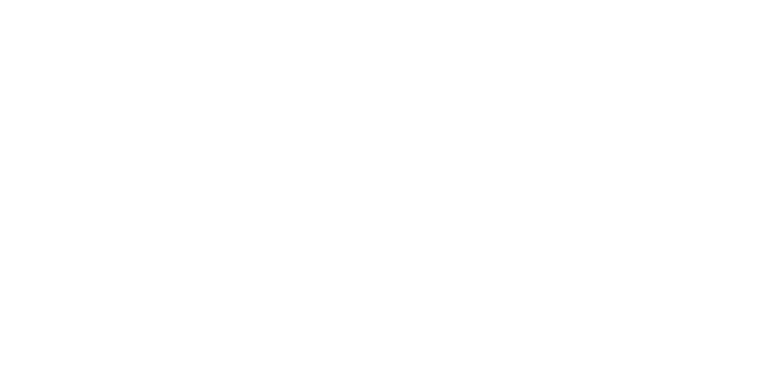
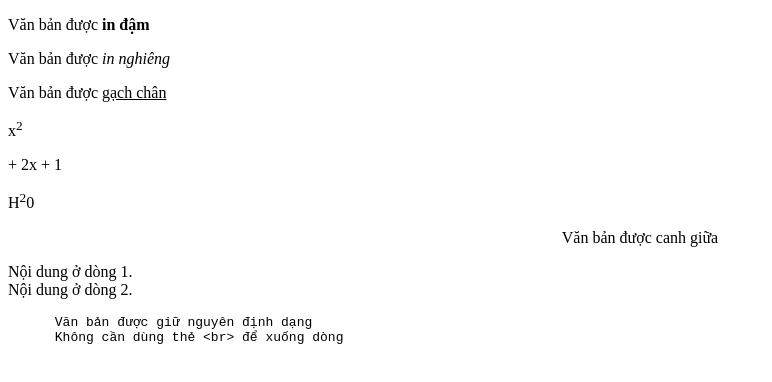
Before and after one commit to nguyencaoanhtuyet2612-png/nct.githup.io, a plain HTML site: page baitapf2/hinh4.html in a window 1280 px wide. Shown: the whole page, without its empty margins (0-772 px from the left). Drawn offline with Linux system fonts and the light colour scheme.

Commit message:
Update hinh4.html

```diff
--- a/baitapf2/hinh4.html
+++ b/baitapf2/hinh4.html
@@ -5,3 +5,16 @@
     <title>Các thẻ điịnh dạng văn bản</title>
   </head>
   <body>
+      <p> Văn bản được <strong> in đậm </strong></p>
+    <p> Văn bản được<em> in nghiêng</em></p>
+    <p> Văn bản được <u>gạch chân</u></p>
+    <p>x<sup>2</sup></p> + 2x + 1</p>
+    <p>H<sup>2</sup>0</p>
+    <center>Văn bản được canh giữa</center>
+    <p>Nội dung ở dòng 1.<br>Nội dung ở dòng 2.</p>
+    <pre>
+      Văn bản được giữ nguyên định dạng
+      Không cần dùng thẻ &lt;br&gt; để xuống dòng
+    </pre>
+  </body>
+</html>
```
